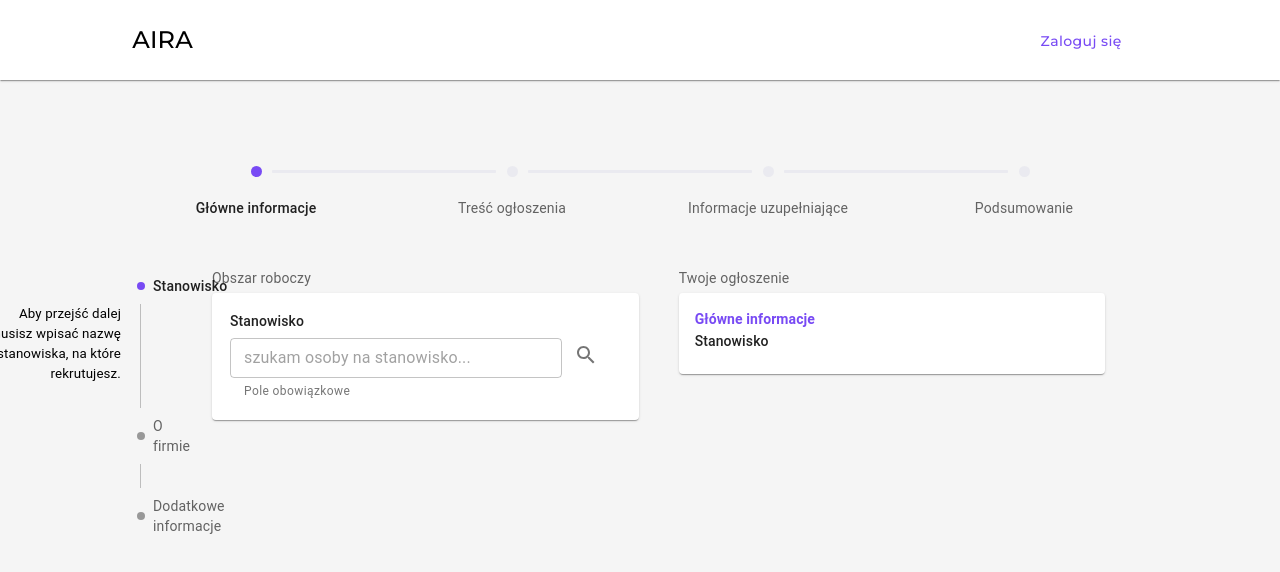
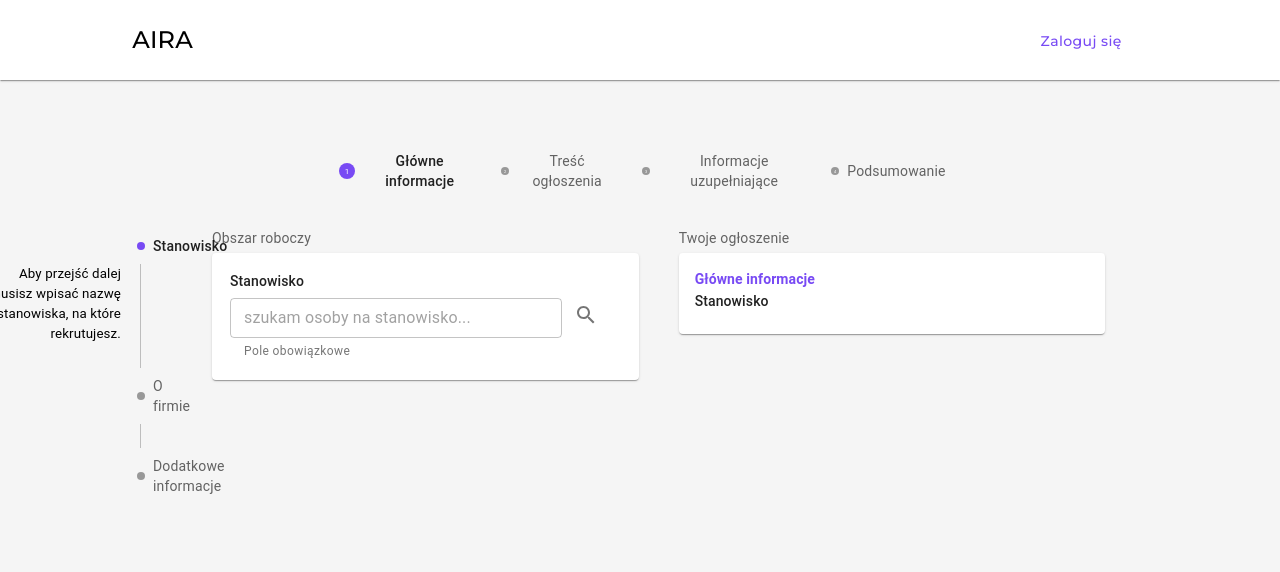
Before and after one commit to gosia-barlik/WIDMO-prototyp, a React (Create React App) app: page /creator in a window 1280 px wide. Shown: the top 572 px of the page. Built offline with nearby package versions, Linux system fonts and the light colour scheme; a web font is replaced by a local one.

Commit message:
Creator - change main horizontal stepper to nonlinear

```diff
--- a/src/components/Creator/Creator.jsx
+++ b/src/components/Creator/Creator.jsx
@@ -11,11 +11,15 @@ export default function Creator() {
   //Step1
   const [updateState, setUpdateState] = useState(0);
   const [activeStep, setActiveStep] = useState(0);
+  const [mainStepperLabels, setMainStepperLabels] = useState([{name:'Główne informacje', index:0}, {name:'Treść ogłoszenia',  index:1}, {name:'Informacje uzupełniające',  index:2 }, {name:'Podsumowanie',  index:3}])
 
   //VERTICAL STEPPER
   const [activeVerticalStep, setActiveVerticalStep] = useState(0);
 
   // MAIN STEPPER
+  const handleStep = (step) => {
+    setActiveStep(step);
+  };
   const handleMainStepperNext = () => {
     setActiveStep((prevActiveStep) => prevActiveStep + 1);
     setActiveVerticalStep(0);
@@ -46,7 +50,7 @@ export default function Creator() {
   return (
     <>
 
-      <StepperHorizontal activeStep={activeStep} />
+      <StepperHorizontal activeStep={activeStep} handleStep={handleStep} mainStepperLabels={mainStepperLabels}/>
 
       {activeStep === 0 && (
         <Step1MainInfo
--- a/src/components/Creator/common/Stepper-horizontal.css
+++ b/src/components/Creator/common/Stepper-horizontal.css
@@ -5,10 +5,8 @@
 
 }
 
-.css-10mg1vw-MuiStepper-root {
-    width:80%
+.stepper-horizontal-container .css-1u4zpwo-MuiSvgIcon-root-MuiStepIcon-root.Mui-active {
+    color: #784af4 !important;
+    width: 16px !important;
+    height: 16px !important;
 }
-
-.stepper-horizontal-container .horizontal-stepper-navlink {
-    text-decoration: none
-}
--- a/src/components/Creator/common/Stepper-horizontal.jsx
+++ b/src/components/Creator/common/Stepper-horizontal.jsx
@@ -5,9 +5,10 @@ import Stack from '@mui/material/Stack';
 import Stepper from '@mui/material/Stepper';
 import Step from '@mui/material/Step';
 import StepLabel from '@mui/material/StepLabel';
+import StepButton from '@mui/material/StepButton';
 import Check from '@material-ui/icons/Check';
 import StepConnector, { stepConnectorClasses } from '@mui/material/StepConnector';
-import { NavLink } from "react-router-dom";
+// import { NavLink } from "react-router-dom";
 import './Stepper-horizontal.css'
 
 
@@ -34,65 +35,72 @@ const QontoConnector = styled(StepConnector)(({ theme }) => ({
   },
 }));
 
-const QontoStepIconRoot = styled('div')(({ theme, ownerState }) => ({
-  color: theme.palette.mode === 'dark' ? theme.palette.grey[700] : '#eaeaf0',
-  display: 'flex',
-  height: 22,
-  alignItems: 'center',
-  ...(ownerState.active && {
-    color: '#784af4',
-  }),
-  '& .QontoStepIcon-completedIcon': {
-    color: '#784af4',
-    zIndex: 1,
-    fontSize: 18,
-  },
-  '& .QontoStepIcon-circle': {
-    width: 11,
-    height: 11,
-    borderRadius: '50%',
-    backgroundColor: 'currentColor',
-  },
-}));
+// const QontoStepIconRoot = styled('div')(({ theme, ownerState }) => ({
+//   color: theme.palette.mode === 'dark' ? theme.palette.grey[700] : '#eaeaf0',
+//   display: 'flex',
+//   height: 22,
+//   alignItems: 'center',
+//   ...(ownerState.active && {
+//     color: '#784af4',
+//   }),
+//   '& .QontoStepIcon-completedIcon': {
+//     color: '#784af4',
+//     zIndex: 1,
+//     fontSize: 18,
+//   },
+//   '& .QontoStepIcon-circle': {
+//     width: 11,
+//     height: 11,
+//     borderRadius: '50%',
+//     backgroundColor: 'currentColor',
+//   },
+// }));
 
-function QontoStepIcon(props) {
-  const { active, completed, className } = props;
+// function QontoStepIcon(props) {
+//   const { active, completed, className } = props;
+
+//   return (
+//     <QontoStepIconRoot ownerState={{ active }} className={className}>
+//       {completed ? (
+//         <Check className="QontoStepIcon-completedIcon" />
+//       ) : (
+//         <div className="QontoStepIcon-circle" />
+//       )}
+//     </QontoStepIconRoot>
+//   );
+// }
+
+// QontoStepIcon.propTypes = {
+//   /**
+//    * Whether this step is active.
+//    * @default false
+//    */
+//   active: PropTypes.bool,
+//   className: PropTypes.string,
+//   /**
+//    * Mark the step as completed. Is passed to child components.
+//    * @default false
+//    */
+//   completed: PropTypes.bool,
+// };
+
+const steps = [{name:'Główne informacje', index:0}, {name:'Treść ogłoszenia',  index:1}, {name:'Informacje uzupełniające',  index:2 }, {name:'Podsumowanie',  index:3}];
+
+
+export default function StepperHorizontal(props) {
 
   return (
-    <QontoStepIconRoot ownerState={{ active }} className={className}>
-      {completed ? (
-        <Check className="QontoStepIcon-completedIcon" />
-      ) : (
-        <div className="QontoStepIcon-circle" />
-      )}
-    </QontoStepIconRoot>
-  );
-}
+    <Stack className="stepper-horizontal-container">
+      <Stepper nonLinear activeStep={props.activeStep}
+      // connector={<QontoConnector />}
+      >
+        {props.mainStepperLabels.map((label) => (
+          <Step key={label.name}>
 
-QontoStepIcon.propTypes = {
-  /**
-   * Whether this step is active.
-   * @default false
-   */
-  active: PropTypes.bool,
-  className: PropTypes.string,
-  /**
-   * Mark the step as completed. Is passed to child components.
-   * @default false
-   */
-  completed: PropTypes.bool,
-};
+              <StepButton onClick={() => props.handleStep(label.index)}
+              // StepIconComponent={QontoStepIcon}
+              >{label.name}</StepButton>
 
-
-const steps = [{name:'Główne informacje', navlink:'/creator/maininfo'}, {name:'Treść ogłoszenia',  navlink:'/creator'}, {name:'Informacje uzupełniające',  navlink:'/creator'}, {name:'Podsumowanie',  navlink:'/creator'}];
-
-export default function StepperHorizontal(props) {
-  return (
-    <Stack className="stepper-horizontal-container">
-      <Stepper alternativeLabel activeStep={props.activeStep} connector={<QontoConnector />}>
-        {steps.map((label) => (
-          <Step key={label.name}>
-            <NavLink to={label.navlink} className='horizontal-stepper-navlink'><StepLabel StepIconComponent={QontoStepIcon}>{label.name}</StepLabel></NavLink>
           </Step>
         ))}
       </Stepper>
```
